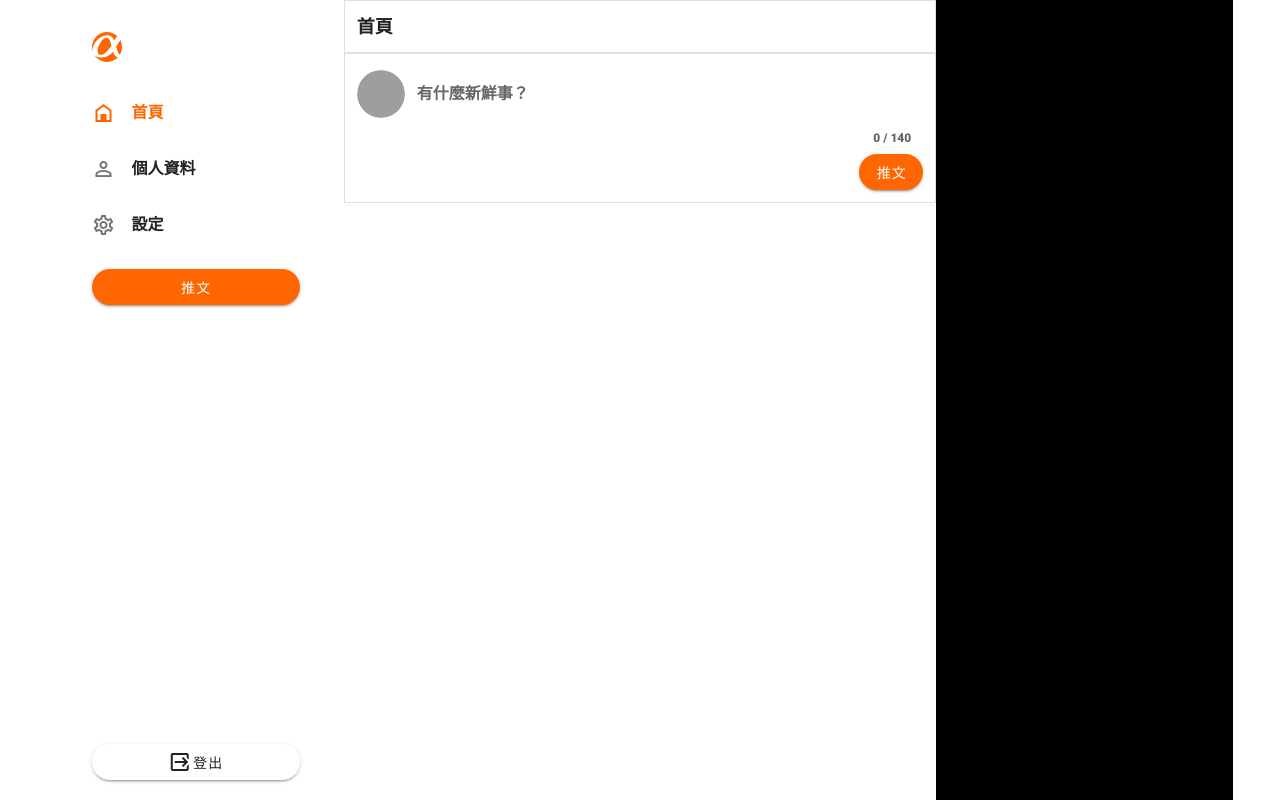
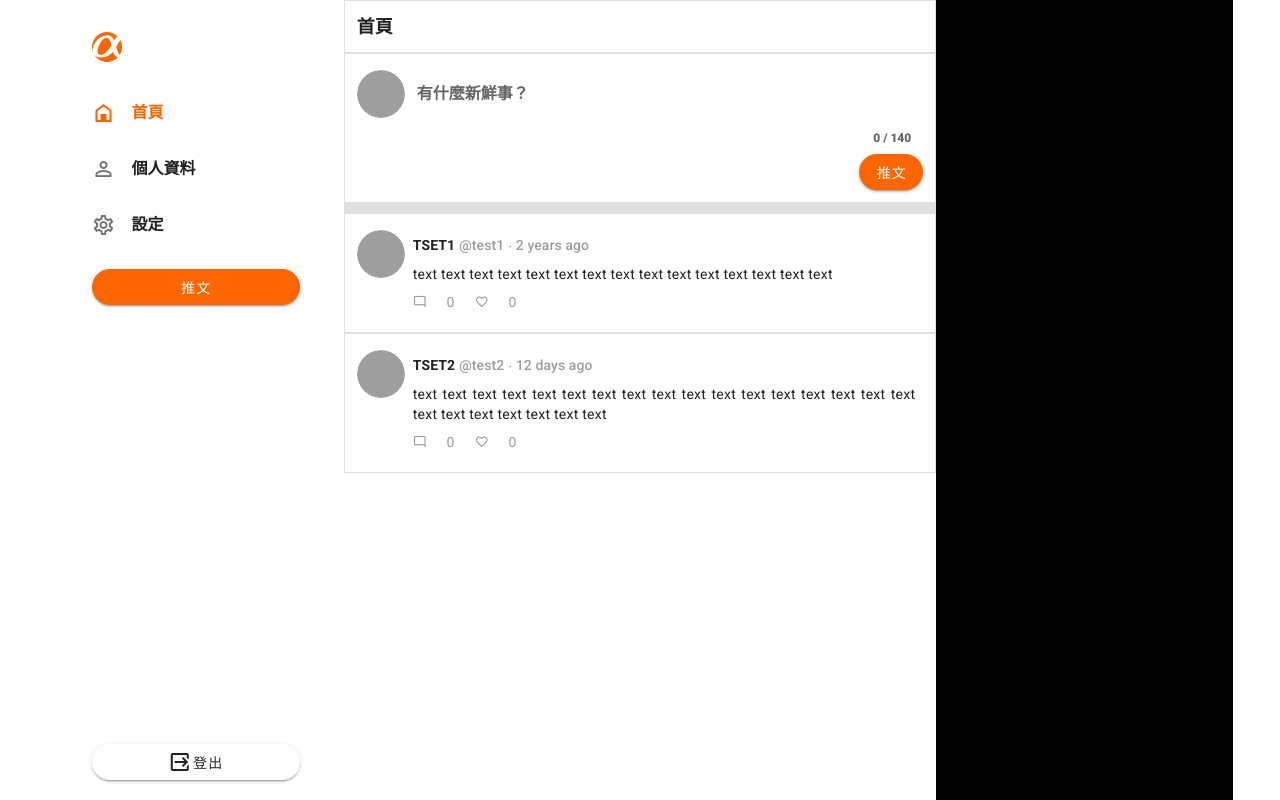
Before and after one commit to fogjogger1992/simple-twitter, a Vue app: page /#/home in a window 1280 px wide. Built offline with nearby package versions, Linux system fonts and the light colour scheme; grey boxes are pictures that could not be loaded.

Commit message:
Add TweetCards to Home
新增推文列表

```diff
--- a/src/components/TweetCard.vue
+++ b/src/components/TweetCard.vue
@@ -0,0 +1,91 @@
+<template>
+  <v-card outlined tile class="pa-3">
+    <v-row no-gutters class="pa-0" style="flex-wrap: nowrap">
+      <v-col class="flex-grow-1">
+        <v-avatar class="mt-1">
+          <img :src="tweet.User.image" :alt="tweet.User.name" />
+        </v-avatar>
+      </v-col>
+      <v-col cols="11" class="flex-shrink-1">
+        <v-row no-gutters align="center" class="pa-2">
+          <p class="subtitle-2 font-weight-bold mr-1 my-0 pa-0">
+            {{ tweet.User.name }}
+          </p>
+          <router-link
+            :to="{ name: 'user', params: { id: tweet.User.account } }"
+            class="subtitle-2 grey--text font-weight-normal pa-0"
+            style="text-decoration: none"
+          >
+            @{{ tweet.User.account }}
+          </router-link>
+          <p class="subtitle-2 font-weight-normal grey--text pa-0 my-0 ml-1">
+            ‧ {{ tweet.createdAt | fromNow }}
+          </p></v-row
+        >
+        <v-row no-gutters align="center" class="font-weight-normal px-2">
+          <p class="body-2 font-weight-normal text-justify my-0">
+            {{ tweet.text }}
+          </p>
+        </v-row>
+        <v-row no-gutters align="center" class="font-weight-normal pa-2">
+          <v-col cols="1" class="d-flex justify-space-between">
+            <v-icon
+              @click.stop.prevent="replyTweet"
+              class="body-2 font-weight-normal grey--text"
+              >mdi-message-reply-outline</v-icon
+            >
+            <p class="body-2 font-weight-normal grey--text pa-0 my-0 ml-1">
+              {{ tweet.Replies.length }}
+            </p>
+          </v-col>
+          <v-col cols="1" class="d-flex justify-space-between ml-5">
+            <v-icon
+              @click.stop.prevent="addLiked(user)"
+              class="body-2 grey--text"
+              >mdi-heart-outline</v-icon
+            >
+            <p class="body-2 grey--text pa-0 my-0 ml-1">
+              {{ tweet.LikedUsers.length }}
+            </p>
+          </v-col>
+        </v-row>
+      </v-col>
+    </v-row>
+  </v-card>
+</template>
+
+<script>
+import { fromNowFilter } from "./../utils/mixins";
+
+export default {
+  name: "TweetCard",
+  props: {
+    initialTweet: {
+      type: Object,
+      required: true,
+    },
+    user: {
+      type: Object,
+      required: true,
+    },
+  },
+  mixins: [fromNowFilter],
+  data() {
+    return {
+      tweet: this.initialTweet,
+    };
+  },
+  methods: {
+    replyTweet() {
+      console.log("replyTweet");
+    },
+    addLiked(user) {
+      console.log("addLiked");
+      if (!this.tweet.isLiked) {
+        this.tweet.LikedUsers.push({ user });
+        this.tweet.isLiked = true;
+      }
+    },
+  },
+};
+</script>
--- /dev/null
+++ b/src/utils/mixins.js
@@ -0,0 +1,9 @@
+import moment from 'moment'
+
+export const fromNowFilter = {
+  filters: {
+    fromNow (datetime) {
+      return datetime ? moment(datetime).fromNow() : '-'
+    }
+  }
+}
--- a/src/views/Home.vue
+++ b/src/views/Home.vue
@@ -9,9 +9,17 @@
         <v-card outlined tile class="pa-3">首頁</v-card>
         <!-- add tweet -->
         <NewTweetCard :user="user" @after-create-tweet="afterCreateTweet" />
-        <!-- tweet list -->
+        <v-system-bar style="height: 10px"></v-system-bar>
+        <!-- tweets list -->
+        <TweetCard
+          v-for="tweet in tweets"
+          :key="tweet.id"
+          :initial-tweet="tweet"
+          :user="user"
+        />
       </v-col>
-      <v-col cols="12" sm="3" class="black"></v-col>
+
+      <v-col cols="12" sm="3" class="black"> </v-col>
     </v-row>
   </v-container>
 </template>
@@ -26,6 +34,8 @@
 <script>
 import SideNavBar from "./../components/SideNavBar.vue";
 import NewTweetCard from "./../components/NewTweetCard.vue";
+import TweetCard from "./../components/TweetCard.vue";
+
 // remove this after integrating API
 const dummyData = {
   currentUser: {
@@ -33,6 +43,34 @@ const dummyData = {
     name: "foo",
     image: "https://i.pravatar.cc/300",
   },
+  tweets: [
+    {
+      id: 1,
+      text: "text text text text text text text text text text text text text text text",
+      User: {
+        account: "test1",
+        name: "TSET1",
+        image: "https://i.pravatar.cc/300",
+      },
+      createdAt: "2019-06-22T09:00:43.000Z",
+      LikedUsers: [],
+      Replies: [],
+      isLiked: false,
+    },
+    {
+      id: 2,
+      text: "text text text text text text text text text text text text text text text text text text text text text text text text",
+      User: {
+        account: "test2",
+        name: "TSET2",
+        image: "https://i.pravatar.cc/300",
+      },
+      createdAt: "2021-06-22T09:00:43.000Z",
+      LikedUsers: [],
+      Replies: [],
+      isLiked: false,
+    },
+  ],
 };
 
 export default {
@@ -40,6 +78,7 @@ export default {
   components: {
     SideNavBar,
     NewTweetCard,
+    TweetCard,
   },
   data() {
     return {
@@ -53,6 +92,7 @@ export default {
   },
   created() {
     this.fetchUser();
+    this.fetchTweets();
   },
   methods: {
     // TODO: 向後端API拉取資料
@@ -61,6 +101,10 @@ export default {
       this.user.account = account;
       this.user.name = name;
       this.user.image = image;
+    },
+    fetchTweets() {
+      const tweets = dummyData.tweets;
+      this.tweets = tweets;
     },
     // TODO: 新增推文
     afterCreateTweet(payload) {
```
